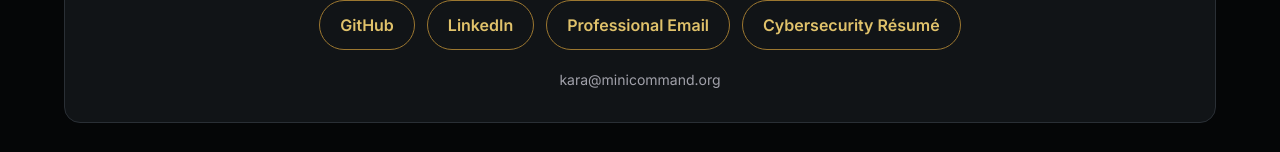
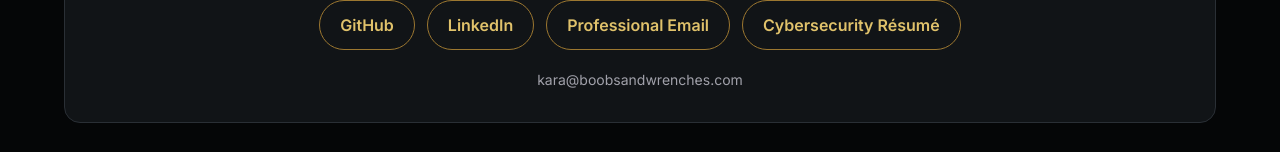
Before and after one commit to Townsend-KR/boobsandwrenches-site, a Next.js app: page / in a window 1280 px wide. Shown: the part 3681-3833 px from the top of the page. Built offline with nearby package versions, Linux system fonts and the light colour scheme.

Commit message:
Fix professional email address in site footer

```diff
--- a/app/page.tsx
+++ b/app/page.tsx
@@ -283,7 +283,7 @@ export default function Home() {
     </a>
 
     <a
-      href="mailto:kara@minicommand.org?subject=Professional%20Inquiry"
+      href="mailto:kara@boobsandwrenches.com?subject=Professional%20Inquiry"
       className="rounded-full border border-[#9C7730] px-5 py-3 font-semibold text-[#E0C26B] transition hover:border-[#E0C26B] hover:bg-[#1A1E22]"
     >
       Professional Email
@@ -300,7 +300,7 @@ export default function Home() {
   </div>
 
   <p className="mt-5 text-sm text-[#A1A1AA]">
-    kara@minicommand.org
+    kara@boobsandwrenches.com
   </p>
 </div>
         </section>
```
